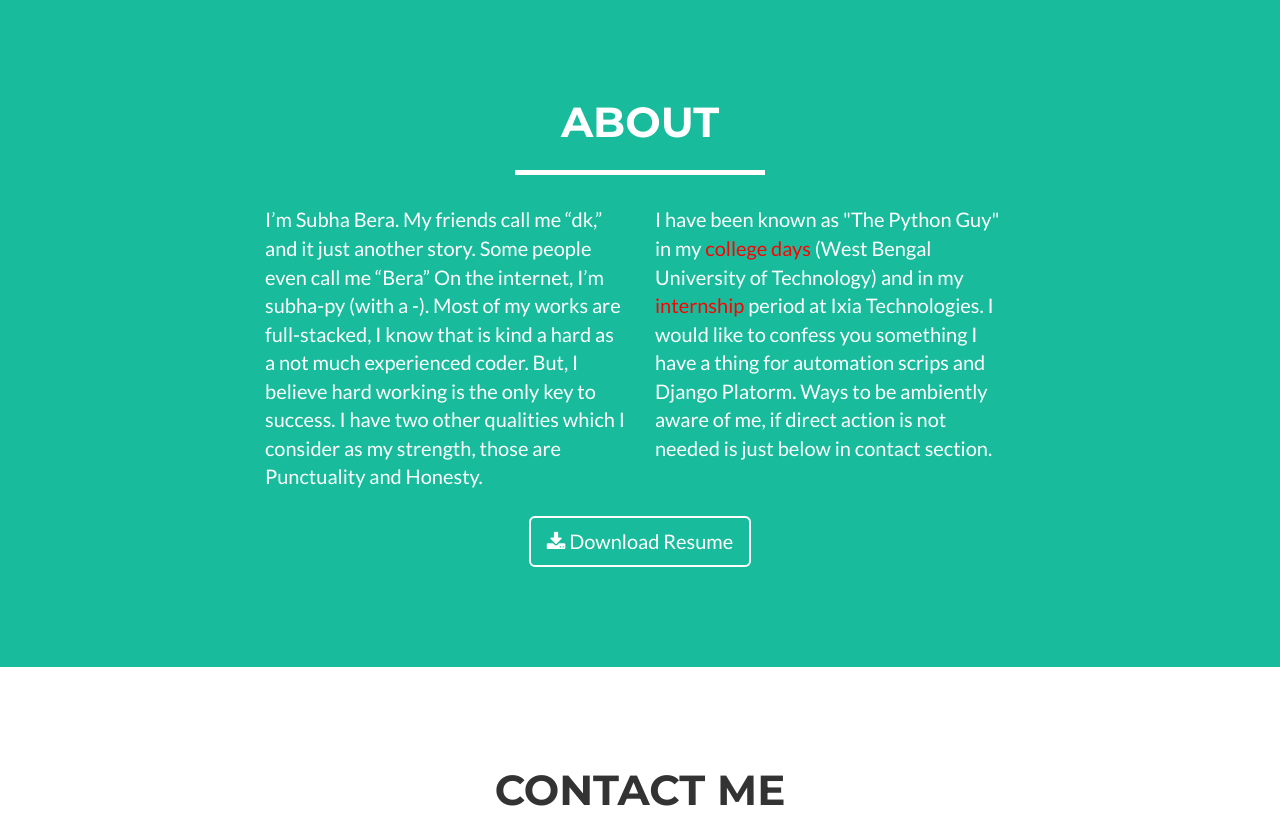
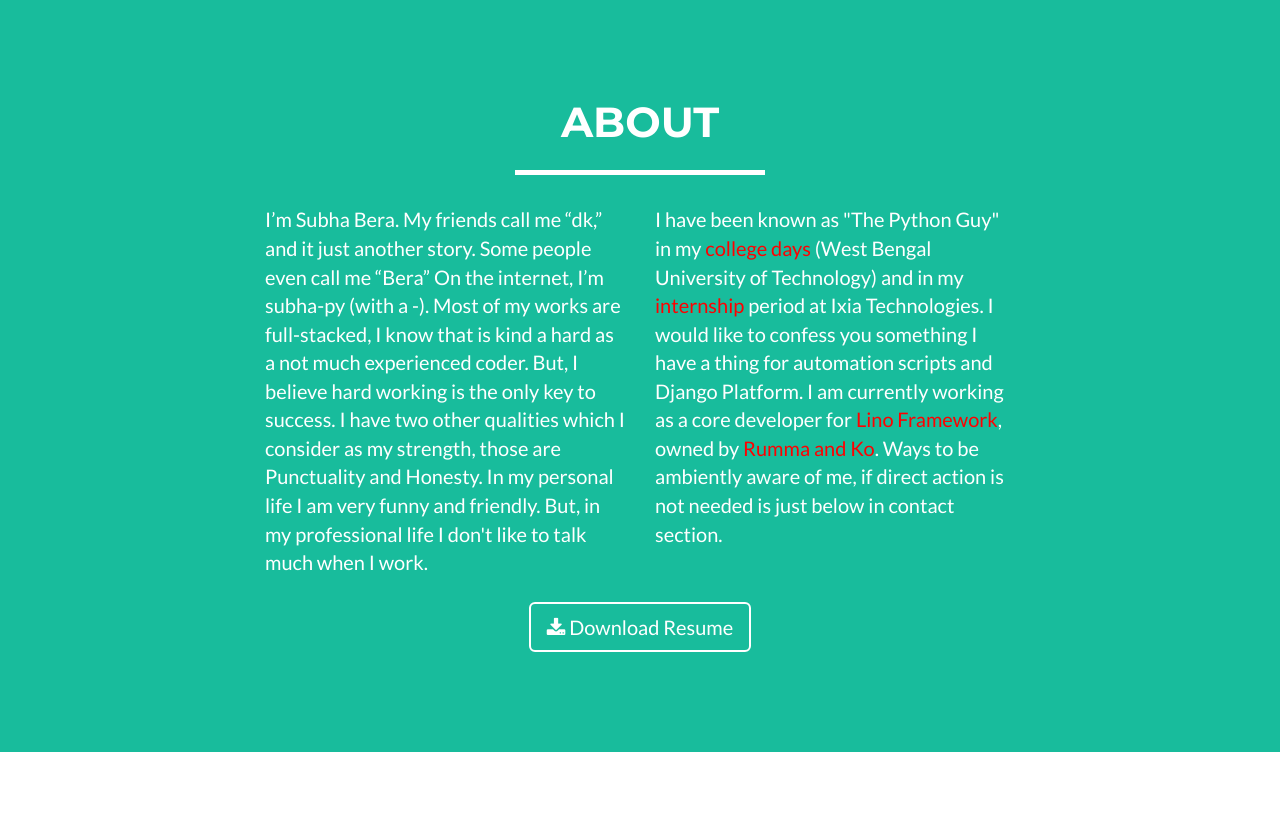
Before and after one commit to subha-py/freelancer, a Django app: page / in a window 1280 px wide. Shown: the part 1539-2356 px from the top of the page. Run offline with Django 3.2, Linux system fonts and the light colour scheme; some libraries are stand-ins or nearby versions.

Commit message:
Updating with Lino

```diff
--- a/templates/base.html
+++ b/templates/base.html
@@ -169,10 +169,10 @@
             </div>
             <div class="row">
                 <div class="col-lg-4 col-lg-offset-2">
-                    <p>I’m Subha Bera. My friends call me “dk,” and it just another story. Some people even call me “Bera” On the internet, I’m subha-py (with a -). Most of my works are full-stacked, I know that is kind a hard as a not much experienced coder. But, I believe hard working is the only key to success. I have two other qualities which I consider as my strength, those are Punctuality and Honesty.</p>
+                    <p>I’m Subha Bera. My friends call me “dk,” and it just another story. Some people even call me “Bera” On the internet, I’m subha-py (with a -). Most of my works are full-stacked, I know that is kind a hard as a not much experienced coder. But, I believe hard working is the only key to success. I have two other qualities which I consider as my strength, those are Punctuality and Honesty. In my personal life I am very funny and friendly. But, in my professional life I don't like to talk much when I work.</p>
                 </div>
                 <div class="col-lg-4">
-                    <p>I have been known as "The Python Guy" in my <a target="_blank" style="color:red;" href="{% url 'download' 'passout' %}"> college days</a> (West Bengal University of Technology) and in my <a target="_blank" style="color:red" href="{% url 'download' 'internship' %}">internship</a> period at Ixia Technologies. I would like to confess you something I have a thing for automation scrips and Django Platorm. Ways to be ambiently aware of me, if direct action is not needed is just below in contact section.</p>
+                    <p>I have been known as "The Python Guy" in my <a target="_blank" style="color:red;" href="{% url 'download' 'passout' %}"> college days</a> (West Bengal University of Technology) and in my <a target="_blank" style="color:red" href="{% url 'download' 'internship' %}">internship</a> period at Ixia Technologies. I would like to confess you something I have a thing for automation scripts and Django Platform. I am currently working as a core developer for <a href="https://github.com/lino-framework/noi/graphs/contributors" target="_blank" style="color:red;">Lino Framework</a>, owned by <a target="_blank" href="http://www.saffre-rumma.net/" style="color:red;">Rumma and Ko</a>. Ways to be ambiently aware of me, if direct action is not needed is just below in contact section.</p>
                 </div>
                 <div class="col-lg-8 col-lg-offset-2 text-center">
                     <a target='_blank' href="{% url 'download' 'resume' %}" class="btn btn-lg btn-outline">
@@ -347,10 +347,10 @@
                 <div class="row">
                     <div class="col-lg-8 col-lg-offset-2">
                         <div class="modal-body">
-                            <h2>Computer Science Using Python</h2>
+                            <h2>Computer Science Using Python and Data Science Using pythonc</h2>
                             <hr class="star-primary">
                             <img src="/static/img/portfolio/medal.png" class="img-responsive img-centered" alt="">
-                            <p>This a course provided by Massachusetts Institute of Technology(MIT), which consists of bundles of assignements and real world projects.<a target="_blank" href="{% url 'download' 'mit'%}">Here</a>, is the course certificate.</p>
+                            <p>These courses provided by Massachusetts Institute of Technology(MIT), which consists of bundles of assignements and real world projects.<a target="_blank" href="{% url 'download' 'mit'%}">Computer science using python</a>, and <a target="_blank" href="https://courses.edx.org/certificates/18566def5d44471b8ac6655ab4cb96ba">Data Science using python</a> here are the course certificate.</p>
                             <ul class="list-inline item-details">
                                 <li>Client:
                                     <strong><a target="_blank" href="http://web.mit.edu/">Massachusetts Institute of Technology(MIT)</a>
@@ -365,7 +365,7 @@
                                     </strong>
                                 </li>
                                  <li>Certificate:
-                                    <strong><a target="_blank" href="{% url 'download' 'mit'%}">MITX 6.00.1.x</a>
+                                    <strong><a target="_blank" href="{% url 'download' 'mit'%}">MITX 6.00.1.x</a><a target="_blank" href="https://courses.edx.org/certificates/18566def5d44471b8ac6655ab4cb96ba"> and MITX 6.00.2.x</a>
                                     </strong>
                                 </li>
                             </ul>
@@ -388,25 +388,25 @@
                 <div class="row">
                     <div class="col-lg-8 col-lg-offset-2">
                         <div class="modal-body">
-                            <h2>Data Science Using Python</h2>
+                            <h2>Lino Framework</h2>
                             <hr class="star-primary">
                             <img src="/static/img/portfolio/graphs.png" class="img-responsive img-centered" alt="">
-                            <p>This a course provided by Massachusetts Institute of Technology(MIT), which consists of bundles of assignements and real world projects.<a target="_blank" href='https://courses.edx.org/certificates/18566def5d44471b8ac6655ab4cb96ba'>Here</a>, is the course certificate.</p>
+                            <p>This is a project or library in python for fast production of customized database. <a target="_blank" href='https://github.com/subha-py/noi'>Here</a>, is the github repo.</p>
                             <ul class="list-inline item-details">
                                 <li>Client:
-                                    <strong><a target="_blank" href="http://web.mit.edu/">Massachusetts Institute of Technology(MIT)</a>
+                                    <strong><a target="_blank" href="http://www.saffre-rumma.net/">Rumma and Ko</a>
                                     </strong>
                                 </li>
                                 <li>Date:
-                                    <strong>April 2014
+                                    <strong>September 2016
                                     </strong>
                                 </li>
                                 <li>Service:
-                                    <strong>Desktop & Console Programming
+                                    <strong>Web Aplication
                                     </strong>
                                 </li>
-                                 <li>Certificate:
-                                    <strong><a target="_blank" href='https://courses.edx.org/certificates/18566def5d44471b8ac6655ab4cb96ba'>MITX 6.00.2.x</a>
+                                 <li>VCS:
+                                    <strong><a target="_blank" href='https://github.com/subha-py/noi'>Github</a>
                                     </strong>
                                 </li>
                             </ul>
```
Also changed, not shown: other parts of templates/base.html (+2 -2 lines).
